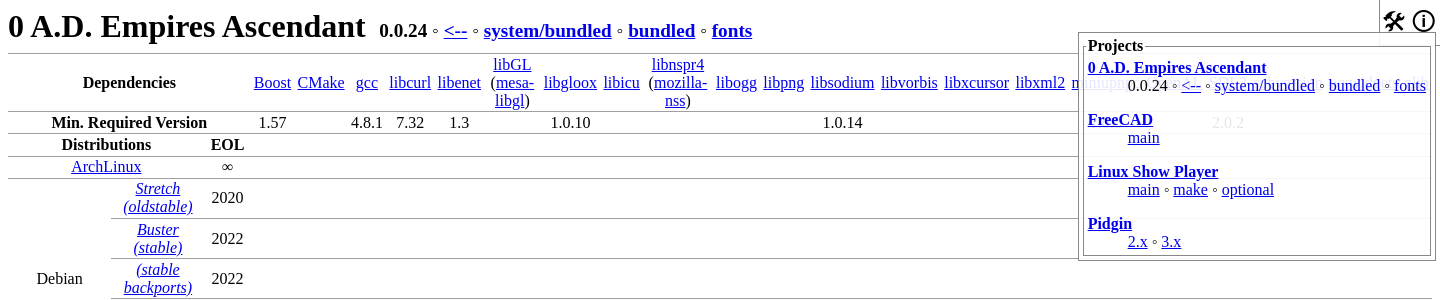
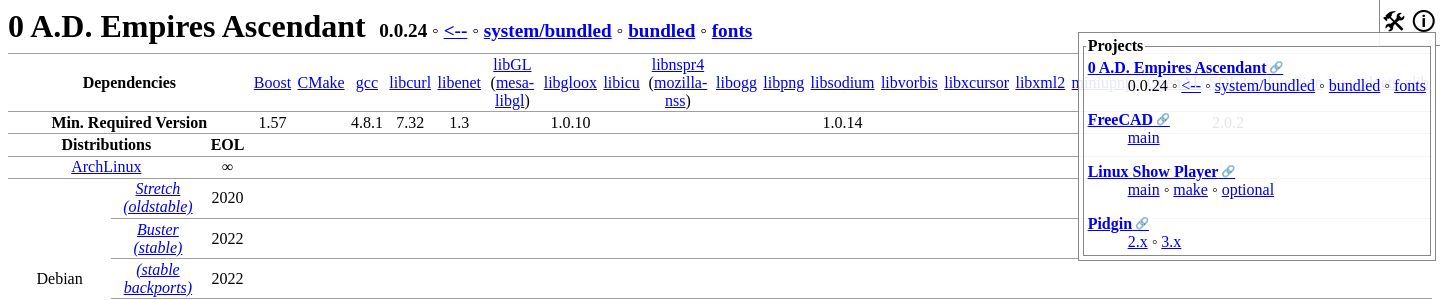
Before and after one commit to s0600204/ProjectDependenciesTable, a PHP site: page /?project=0ad&section=0.0.24 in a window 1440 px wide, after a click that opens the changed part. Shown: the top 300 px of the page. Run offline with PHP 8.4, Linux system fonts and the light colour scheme; data that the repository does not hold is empty.

Commit message:
Add a symbol after the link to a project
To make it clear they are external links, rather than internal.

```diff
--- a/index.php
+++ b/index.php
@@ -24,7 +24,7 @@
 <?php
 		foreach ($g_Projects as $code => $project)
 		{
-			echo "\t\t<dt><a href='".$project['url']."' target='_new'>" . $project['name'] . "</a></dt>\n";
+			echo "\t\t<dt><a href='".$project['url']."' target='_new' class='ext'>" . $project['name'] . "</a></dt>\n";
 			echo "\t\t<dd>";
 			$sections = array();
 			foreach ($project['sections'] as $section)
--- a/style.css
+++ b/style.css
@@ -50,6 +50,12 @@ dt {
 
 dd:not(:last-child) {
 	margin-bottom: 1em;
+}
+
+a.ext::after {
+	content: " \1F517";
+	font-size: 0.7em;
+	vertical-align: 0.2em;
 }
 
 /*
```
